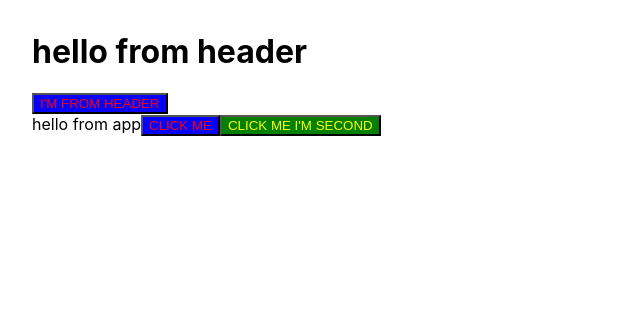
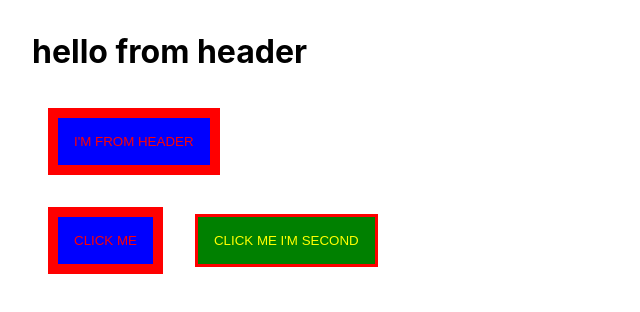
Before and after one commit to js-tut/styled-components-tutorial-second, a React (Create React App) app: page / in a window 1280 px wide. Shown: the top 312 px of the page, without its empty margins (0-640 px from the left). Built offline with nearby package versions, Linux system fonts and the light colour scheme.

Commit message:
16-variables-advanced

```diff
--- a/src/App.js
+++ b/src/App.js
@@ -7,7 +7,7 @@ function App() {
   return (
     <div>
       <Header />
-      hello from app
+
       <Button>click me</Button>
       <SecondButton>click me i'm second</SecondButton>
     </div>
--- a/src/Buttons.js
+++ b/src/Buttons.js
@@ -1,14 +1,24 @@
 import styled from "styled-components";
 
 const color = "yellow";
-
+const padding = "padding:1rem";
+const margin = "margin:1rem";
+const border = (width = "3px") => {
+  return `border:solid ${width} red`;
+};
 export const Button = styled.button`
+  ${padding};
+  ${margin};
   color: red;
   background: blue;
   text-transform: uppercase;
+  ${border("10px")};
 `;
 export const SecondButton = styled.button`
   color: ${color};
   background: var(--primaryColor);
   text-transform: uppercase;
+  ${padding};
+  ${margin};
+  ${border()}
 `;
```
